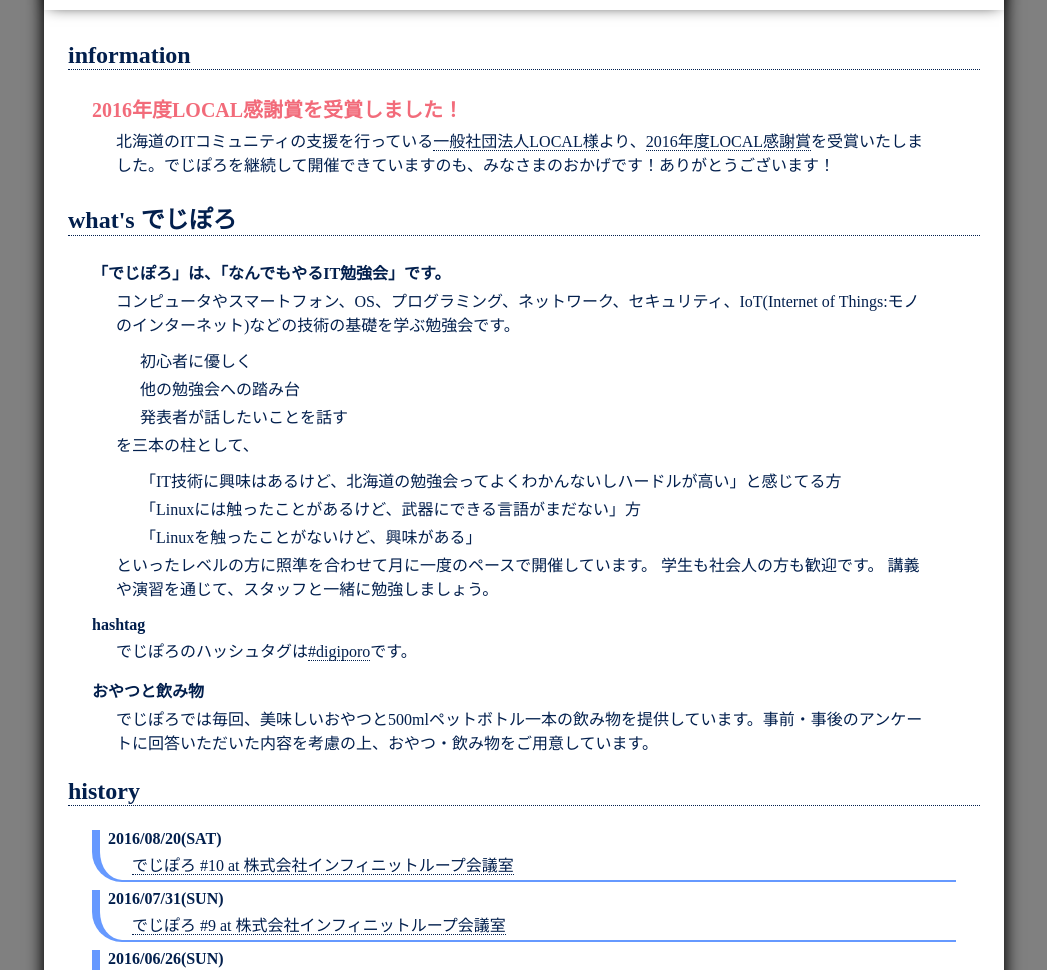
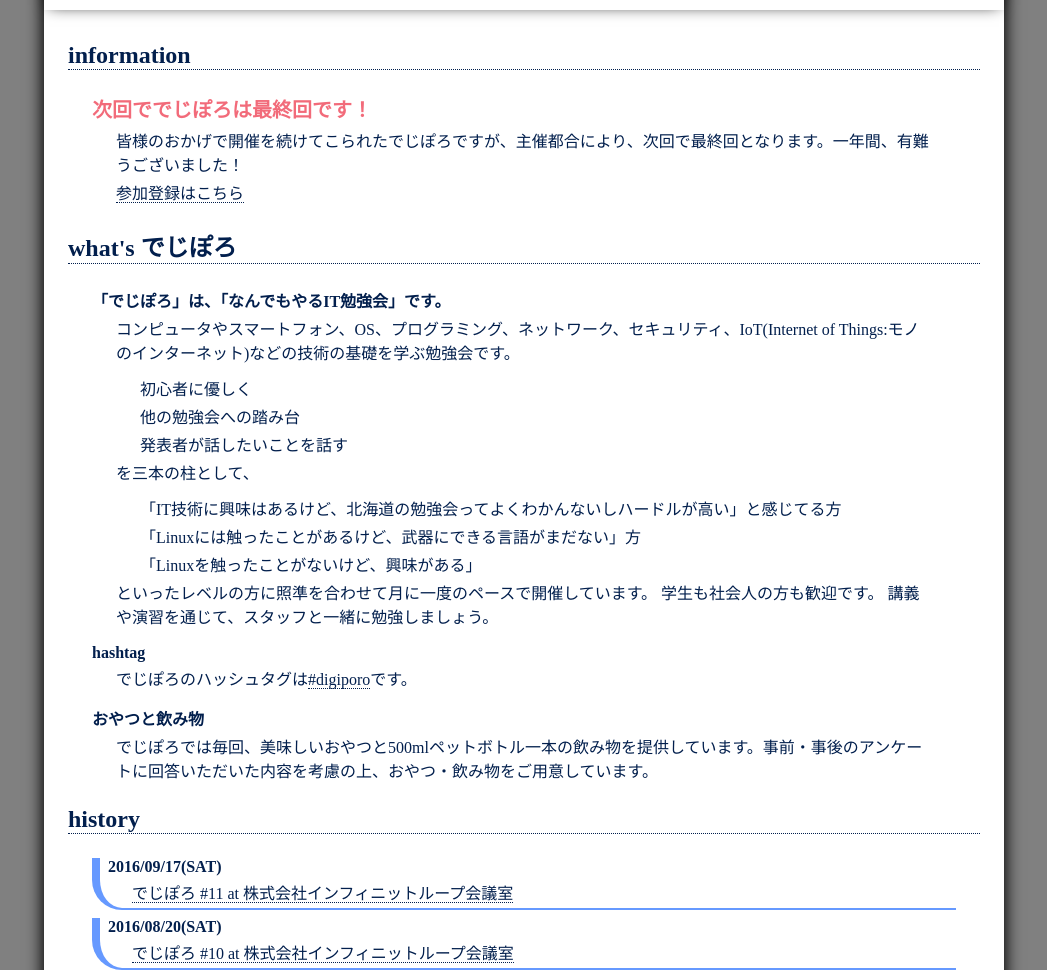
Before and after one commit to nasa9084/digiporo-site, a plain HTML site: page index.html in a window 1280 px wide. Shown: the part 86-1056 px from the top of the page, without its empty margins (116-1163 px from the left). Drawn offline with nearby package versions, Linux system fonts and the light colour scheme; files that its build step writes are made by us from their sources.

Commit message:
digiporo #12 info

```diff
--- a/index.html
+++ b/index.html
@@ -30,8 +30,9 @@
         <section class="info">
           <h2 class="sectiontitle">information</h2>
           <article>
-            <h3 class="important">2016年度LOCAL感謝賞を受賞しました！</h3>
-            <p>北海道のITコミュニティの支援を行っている<a href="http://www.local.or.jp">一般社団法人LOCAL様</a>より、<a href="http://www.local.or.jp/2016/07/5377.html">2016年度LOCAL感謝賞</a>を受賞いたしました。でじぽろを継続して開催できていますのも、みなさまのおかげです！ありがとうございます！</p>
+            <h3 class="important">次回ででじぽろは最終回です！</h3>
+            <p>皆様のおかげで開催を続けてこられたでじぽろですが、主催都合により、次回で最終回となります。一年間、有難うございました！</p>
+            <p><a href="http://digiporo.connpass.com/event/41263/">参加登録はこちら</a></p>
           </article>
         </section>
 
@@ -76,6 +77,8 @@
         <nav class="hist">
           <h2 class="sectiontitle">history</h2>
           <dl class="histlist">
+            <dt class="histdate">2016/09/17(SAT)</dt>
+            <dd class="histitem"><a href="http://digiporo.connpass.com/event/39442">でじぽろ #11 at 株式会社インフィニットループ会議室</a></dd>
             <dt class="histdate">2016/08/20(SAT)</dt>
             <dd class="histitem"><a href="http://digiporo.connpass.com/event/36953/">でじぽろ #10 at 株式会社インフィニットループ会議室</a></dd>
             <dt class="histdate">2016/07/31(SUN)</dt>
```
